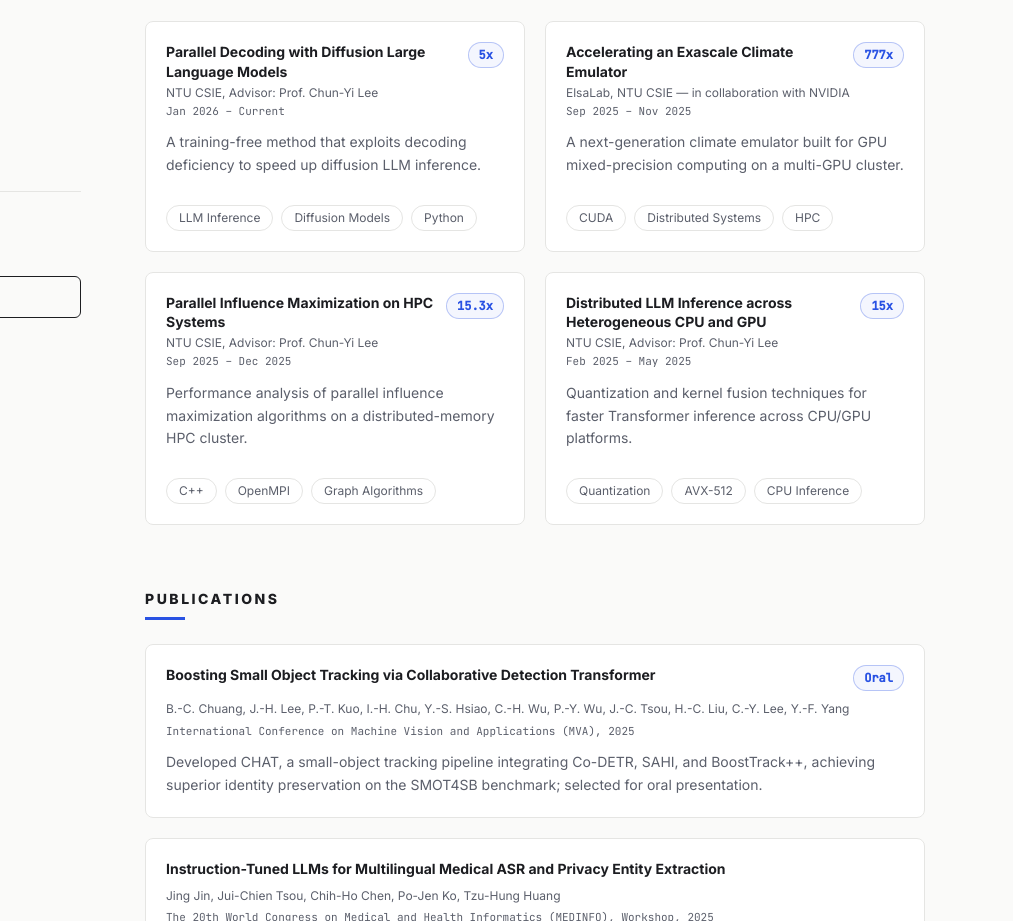
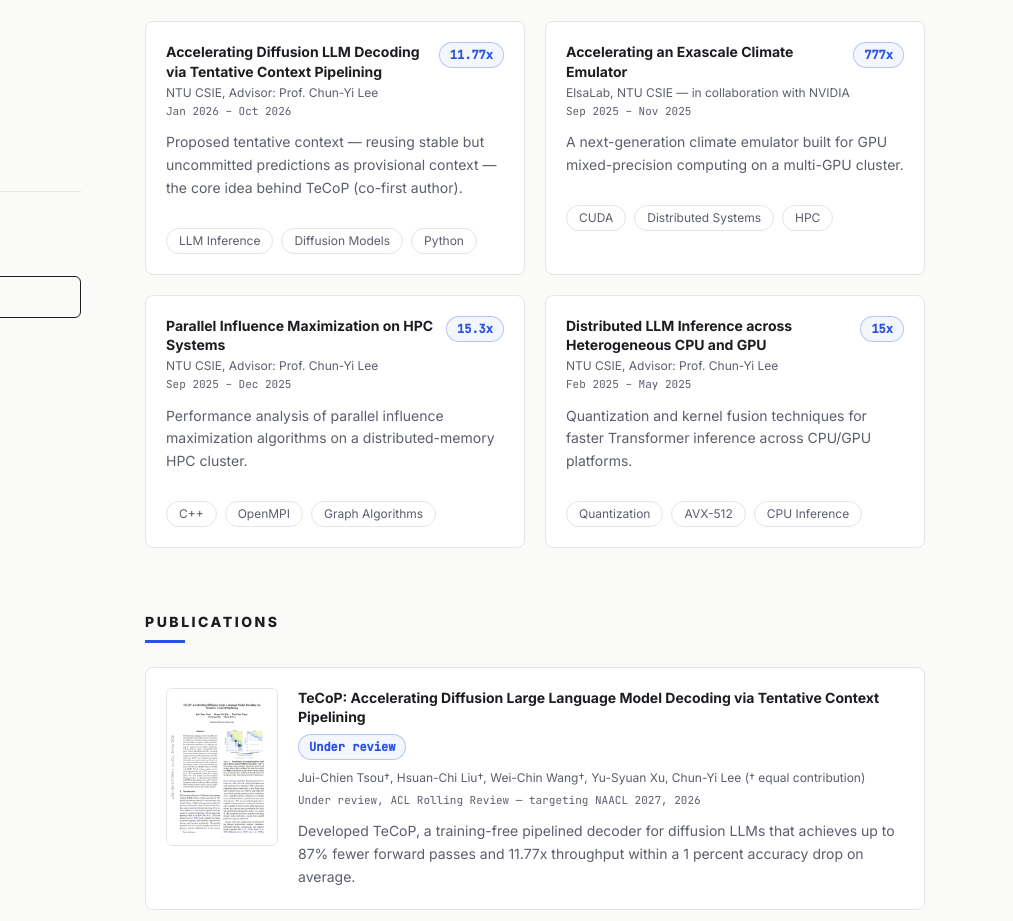
Before and after one commit to pango0/pango0.github.io, an Astro site: page / in a window 1280 px wide. Shown: the part 611-1532 px from the top of the page, 267-1280 px from the left. Built offline with nearby package versions, Linux system fonts and the light colour scheme; Astro itself is replaced by a stand-in of ours.

Commit message:
Add TeCoP and GPU-kernel papers with previews, COOL AI Companion role
- Publications: add TeCoP (arXiv:2610.27583, under review at ACL Rolling
  Review targeting NAACL 2027) and Correct First, Fast Second
  (arXiv:2611.12079) with first-page preview thumbnails linking to arXiv
- Experience: add AI Application Researcher — COOL AI Companion at NTU
  (Jul 2026 – Present); sync Quanta and Academia Sinica dates to new CV
- Research: diffusion-LLM entry updated to Tentative Context Pipelining
  (11.77x), climate emulator bullets updated with PFLOPS/energy figures
- Education/About: GPA 3.97, graduation Dec 2026; SC25 bullet adds
  561 TFLOPS HPL detail; refresh cv.pdf; OG image now says 4 papers

```diff
--- a/scripts/generate-og.mjs
+++ b/scripts/generate-og.mjs
@@ -15,8 +15,8 @@ const svg = `<svg width="1200" height="630" viewBox="0 0 1200 630" xmlns="http:/
     <text x="195" y="486" fill="#2952E3">777x speedup</text>
     <rect x="330" y="450" width="320" height="56" rx="28" fill="#2952E3" fill-opacity="0.05" stroke="#2952E3" stroke-opacity="0.3"/>
     <text x="490" y="486" fill="#2952E3">SC25 Overall Winner</text>
-    <rect x="670" y="450" width="250" height="56" rx="28" fill="#2952E3" fill-opacity="0.05" stroke="#2952E3" stroke-opacity="0.3"/>
-    <text x="795" y="486" fill="#2952E3">2 publications</text>
+    <rect x="670" y="450" width="220" height="56" rx="28" fill="#2952E3" fill-opacity="0.05" stroke="#2952E3" stroke-opacity="0.3"/>
+    <text x="780" y="486" fill="#2952E3">4 papers</text>
   </g>
 
   <text x="80" y="580" font-family="Menlo, Consolas, monospace" font-size="22" fill="#5B5F6B">pango0.github.io</text>
--- a/src/components/About.astro
+++ b/src/components/About.astro
@@ -5,7 +5,7 @@ import SectionHeading from './SectionHeading.astro';
 <section id="about">
   <SectionHeading title="About" />
   <p data-animate data-animate-delay="1" class="max-w-2xl text-sm leading-relaxed text-muted">
-    I'm a final-year CS student at NTU (GPA 3.98/4.3). Since Sep 2024, I've been an undergraduate
+    I'm a final-year CS student at NTU (GPA 3.97/4.3). Since Sep 2024, I've been an undergraduate
     researcher in ElsaLab under Prof. Chun-Yi Lee at NTU CSIE, where most of my work on
     high-performance and LLM-inference systems such as quantization, kernel fusion, distributed
     training/inference, and diffusion-model decoding, which takes shape before it turns into
--- a/src/components/Publications.astro
+++ b/src/components/Publications.astro
@@ -10,10 +10,42 @@ import { publications } from '../data/publications';
       <article
         data-animate
         style={`--reveal-delay: ${Math.min(index * 0.1, 0.3)}s`}
-        class="rounded-lg border border-border bg-surface p-5 transition-all duration-200 ease-out hover:-translate-y-1 hover:border-accent/40 hover:shadow-lg hover:shadow-accent/5"
+        class="flex gap-5 rounded-lg border border-border bg-surface p-5 transition-all duration-200 ease-out hover:-translate-y-1 hover:border-accent/40 hover:shadow-lg hover:shadow-accent/5"
       >
+        {pub.image && (
+          <a
+            href={pub.link}
+            target="_blank"
+            rel="noreferrer"
+            aria-label={`Read “${pub.title}” on arXiv`}
+            class="hidden shrink-0 self-start sm:block"
+          >
+            <img
+              src={pub.image}
+              alt={`First page of “${pub.title}”`}
+              width="112"
+              height="145"
+              loading="lazy"
+              class="aspect-[0.707] w-28 rounded-md border border-border object-cover object-top transition-transform duration-200 hover:scale-[1.03]"
+            />
+          </a>
+        )}
+        <div class="min-w-0 flex-1">
           <div class="flex flex-wrap items-start justify-between gap-2">
-          <h3 class="text-sm font-bold leading-snug text-ink">{pub.title}</h3>
+            <h3 class="text-sm font-bold leading-snug text-ink">
+              {pub.link ? (
+                <a
+                  href={pub.link}
+                  target="_blank"
+                  rel="noreferrer"
+                  class="transition-colors hover:text-accent"
+                >
+                  {pub.title}
+                </a>
+              ) : (
+                pub.title
+              )}
+            </h3>
             {pub.note && (
               <span class="shrink-0 rounded-full border border-accent/30 bg-accent/5 px-2.5 py-1 font-mono text-xs font-semibold text-accent">
                 {pub.note}
@@ -23,6 +55,7 @@ import { publications } from '../data/publications';
           <p class="mt-2 text-xs leading-relaxed text-muted">{pub.authors}</p>
           <p class="mt-1 font-mono text-[11px] text-muted">{pub.venue}, {pub.year}</p>
           <p class="mt-3 text-sm leading-relaxed text-muted">{pub.description}</p>
+        </div>
       </article>
     ))}
   </div>
--- a/src/data/competitions.ts
+++ b/src/data/competitions.ts
@@ -14,7 +14,7 @@ export const competitions: Competition[] = [
     period: 'Nov 2025',
     bullets: [
       'Won first place overall among 8 invited international teams, including UC San Diego, ETH Zürich, and Nanyang Technological University, at the premier student supercomputing contest at SC25.',
-      'Led on-site cluster deployment and implemented multi-node MLPerf Inference (Llama2-70B), covering system optimization, CPU/GPU profiling, and performance tuning.',
+      'Led on-site cluster deployment and the multi-node MLPerf Inference implementation (Llama2-70B); worked on HPL. The team recorded the top HPL (561 TFLOPS under 10 kW) and MLPerf Inference scores.',
     ],
   },
   {
--- a/src/data/education.ts
+++ b/src/data/education.ts
@@ -10,6 +10,6 @@ export const education: Education = {
   school: 'National Taiwan University (NTU)',
   degree: 'B.S. in Computer Science, College of Electrical Engineering and Computer Science',
   location: 'Taipei, Taiwan',
-  period: 'Sep 2022 – Jun 2026',
-  details: ['Current GPA: 3.98 / 4.3', 'Last-60-Credit GPA: 4.16 / 4.3'],
+  period: 'Sep 2022 – Dec 2026',
+  details: ['Current GPA: 3.97 / 4.3', 'Last-60-Credit GPA: 4.16 / 4.3'],
 };
--- a/src/data/experience.ts
+++ b/src/data/experience.ts
@@ -8,10 +8,19 @@ export interface Experience {
 
 export const experience: Experience[] = [
   {
+    role: 'AI Application Researcher — COOL AI Companion',
+    org: 'National Taiwan University, Mentor: Prof. Hsin-Mu Tsai',
+    location: 'Taipei, Taiwan',
+    period: 'Jul 2026 – Present',
+    bullets: [
+      "Sole desktop-client engineer of the COOL AI Companion, an AI lecture companion for NTU COOL officially released by NTU's Digital Learning Center to a 35,000-student campus.",
+    ],
+  },
+  {
     role: 'Cloud Application Researcher',
     org: 'Quanta Cloud Technology (Fortune Global 500)',
     location: 'Taoyuan, Taiwan',
-    period: 'Jul 2024 – Aug 2024',
+    period: 'Jul 2025 – Aug 2025',
     bullets: [
       'Developed and simulated vision-language-action (VLA) models like GR00T for humanoid robot control in cloud-based simulation environments (Isaac Sim).',
     ],
@@ -29,7 +38,7 @@ export const experience: Experience[] = [
     role: 'Research Assistant',
     org: 'Academia Sinica, Mentor: Prof. Yuh-Jye Lee',
     location: 'Taipei, Taiwan',
-    period: 'Jul 2023 – Aug 2023',
+    period: 'Jul 2024 – Aug 2024',
     bullets: [
       'Built persona agentic LLM systems with autonomous reasoning, planning, and external tool interaction using LangChain.',
     ],
--- a/src/data/publications.ts
+++ b/src/data/publications.ts
@@ -5,9 +5,34 @@ export interface Publication {
   year: string;
   note?: string;
   description: string;
+  link?: string;
+  image?: string;
 }
 
 export const publications: Publication[] = [
+  {
+    title: 'TeCoP: Accelerating Diffusion Large Language Model Decoding via Tentative Context Pipelining',
+    authors:
+      'Jui-Chien Tsou†, Hsuan-Chi Liu†, Wei-Chin Wang†, Yu-Syuan Xu, Chun-Yi Lee († equal contribution)',
+    venue: 'Under review, ACL Rolling Review — targeting NAACL 2027',
+    year: '2026',
+    note: 'Under review',
+    description:
+      'Developed TeCoP, a training-free pipelined decoder for diffusion LLMs that achieves up to 87% fewer forward passes and 11.77x throughput within a 1 percent accuracy drop on average.',
+    link: 'https://arxiv.org/abs/2610.27583',
+    image: '/papers/2610.27583.png',
+  },
+  {
+    title: 'Correct First, Fast Second: What a Local 7B Code Model Can and Cannot Do for GPU Kernel Optimization',
+    authors: 'Jui-Chien Tsou, Po-Yi Wu',
+    venue: 'arXiv preprint arXiv:2611.12079',
+    year: '2026',
+    note: 'Preprint',
+    description:
+      'Studies how the interaction strategy around a fixed, locally hosted 7B code model (Qwen2.5-Coder-7B-Instruct) affects its ability to replace PyTorch operators with custom CUDA kernels.',
+    link: 'https://arxiv.org/abs/2611.12079',
+    image: '/papers/2611.12079.png',
+  },
   {
     title: 'Boosting Small Object Tracking via Collaborative Detection Transformer',
     authors:
@@ -16,7 +41,7 @@ export const publications: Publication[] = [
     year: '2025',
     note: 'Oral',
     description:
-      'Developed CHAT, a small-object tracking pipeline integrating Co-DETR, SAHI, and BoostTrack++, achieving superior identity preservation on the SMOT4SB benchmark; selected for oral presentation.',
+      'Co-developed CHAT, a small-object tracking pipeline integrating Co-DETR, SAHI, and BoostTrack++, achieving superior identity preservation on the SMOT4SB benchmark; selected for oral presentation.',
   },
   {
     title: 'Instruction-Tuned LLMs for Multilingual Medical ASR and Privacy Entity Extraction',
--- a/src/data/research.ts
+++ b/src/data/research.ts
@@ -10,17 +10,17 @@ export interface ResearchProject {
 
 export const research: ResearchProject[] = [
   {
-    title: 'Parallel Decoding with Diffusion Large Language Models',
+    title: 'Accelerating Diffusion LLM Decoding via Tentative Context Pipelining',
     org: 'NTU CSIE, Advisor: Prof. Chun-Yi Lee',
-    period: 'Jan 2026 – Current',
+    period: 'Jan 2026 – Oct 2026',
     description:
-      'A training-free method that exploits decoding deficiency to speed up diffusion LLM inference.',
+      'Proposed tentative context — reusing stable but uncommitted predictions as provisional context — the core idea behind TeCoP (co-first author).',
     bullets: [
-      'Improved tokens-per-second over 5x, surpassing baselines across multiple datasets.',
-      'Parallelized intra-block decoding and improved decoding heuristics, achieving near 6 tokens per forward pass.',
+      'TeCoP is a training-free pipelined decoder for diffusion LLMs; results published under Publications.',
+      'Achieves up to 87% fewer forward passes and 11.77x throughput within a 1 percent accuracy drop on average.',
     ],
     tags: ['LLM Inference', 'Diffusion Models', 'Python'],
-    metric: '5x',
+    metric: '11.77x',
   },
   {
     title: 'Accelerating an Exascale Climate Emulator',
@@ -29,8 +29,8 @@ export const research: ResearchProject[] = [
     description:
       'A next-generation climate emulator built for GPU mixed-precision computing on a multi-GPU cluster.',
     bullets: [
-      'Achieved a 777x speedup in climate simulation via mixed-precision computing and a distributed architecture.',
-      'Scaled the emulator toward exascale performance, enabling high-fidelity modeling of extreme-weather and climate-policy scenarios.',
+      "Accelerated the emulator's tile-based Cholesky factorization 777x over a 112-core CPU baseline (2.47 PFLOPS, 119.8x energy efficiency) with cuBLASLt, tile-level mixed precision, and tile-size and CUDA-stream tuning.",
+      'Profiled the application and optimized its core numerical computations.',
     ],
     tags: ['CUDA', 'Distributed Systems', 'HPC'],
     metric: '777x',
```
Also changed, not shown: public/og.png, public/papers/2610.27583.png (added), public/papers/2611.12079.png (added), 1 other file. Lines whose indentation alone changed are shown as unchanged.
